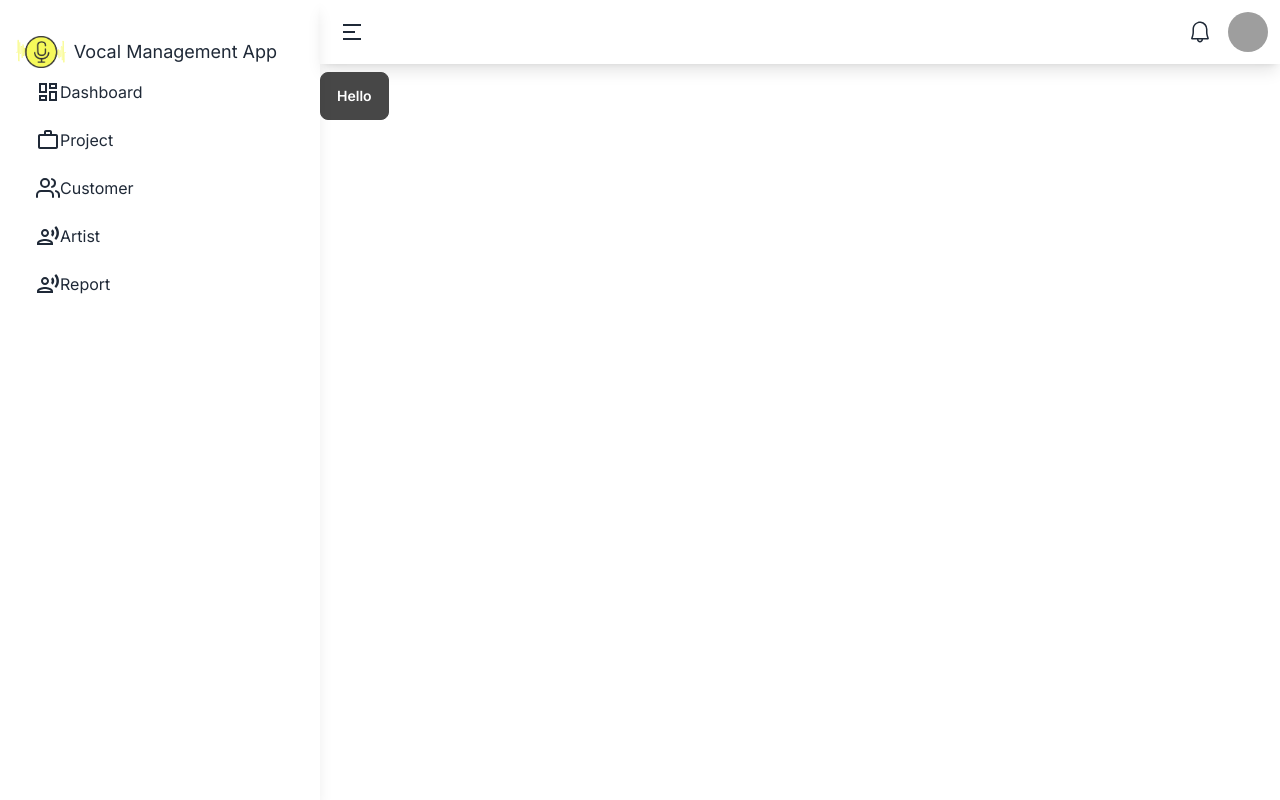
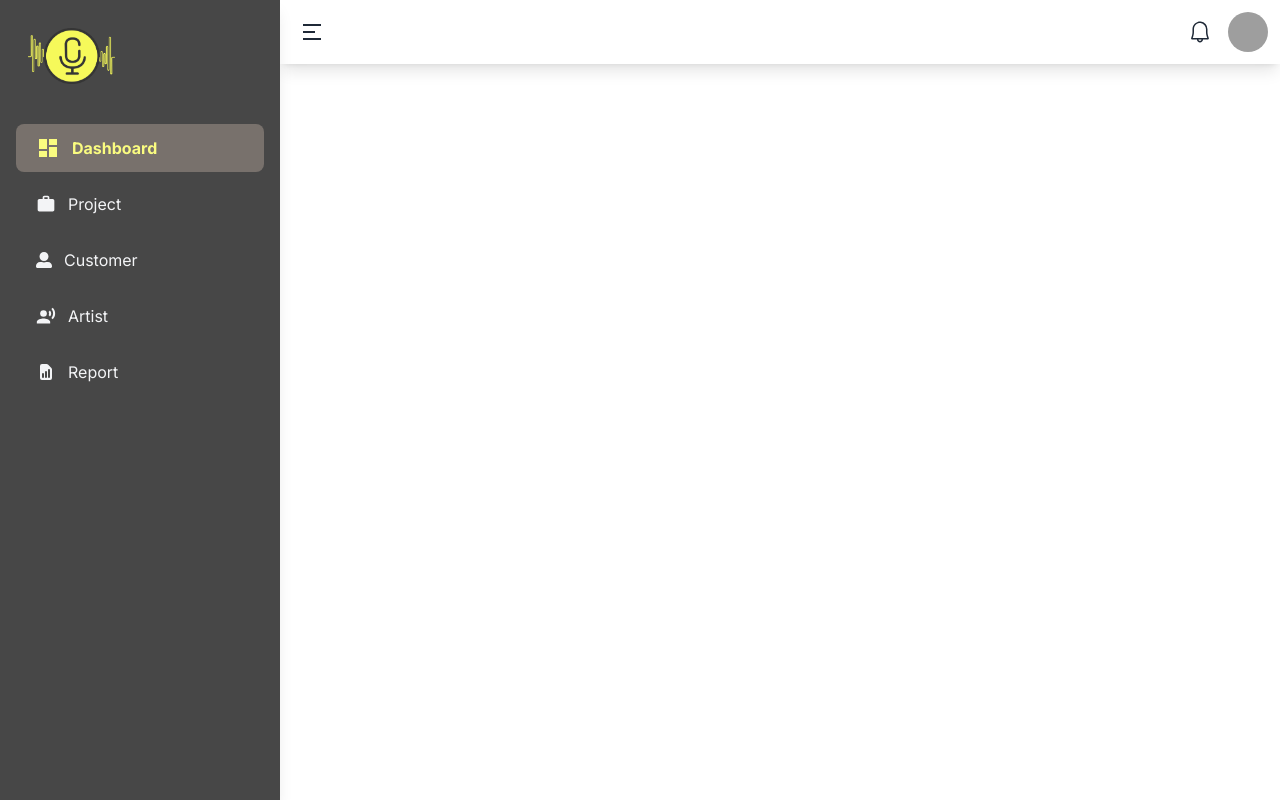
Before and after one commit to trongnsiwa/voice-admin, a Next.js app: page / in a window 1280 px wide. Built offline with nearby package versions, Linux system fonts and the light colour scheme; grey boxes are pictures that could not be loaded.

Commit message:
customize sidebar

```diff
--- a/components/common/header.tsx
+++ b/components/common/header.tsx
@@ -7,7 +7,7 @@ import { RiMenu2Line } from 'react-icons/ri';
 import { VscBell, VscBellDot } from 'react-icons/vsc';
 import { IoLogOutOutline } from 'react-icons/io5';
 import { motion } from 'framer-motion';
-import { useBoolean, useOnClickOutside } from 'usehooks-ts';
+import { useBoolean, useMediaQuery, useOnClickOutside } from 'usehooks-ts';
 import { toggleSidebar } from '@redux/actions/sidebar-action';
 
 const Header = () => {
@@ -26,6 +26,8 @@ const Header = () => {
   // router
   const router = useRouter();
 
+  const matches = useMediaQuery('(min-width: 1440px)');
+
   const logOut = () => {
     // dispatch(logoutAction());
     // router.push('/signin');
@@ -37,12 +39,18 @@ const Header = () => {
 
   return (
     <>
-      <motion.div className="navbar mb-2 shadow-lg">
+      <div className="navbar mb-2 shadow-lg">
         <div className="flex-1">
-          <input id="drawer" type="checkbox" className="drawer-toggle" />
+          <input
+            id="drawer"
+            type="checkbox"
+            className={matches ? 'hidden' : `drawer-toggle matches`}
+          />
           <label
             htmlFor="drawer"
-            className="btn btn-circle btn-ghost drawer-button"
+            className={
+              matches ? 'hidden' : `btn btn-circle btn-ghost drawer-button`
+            }
             onClick={() => dispatch(toggleSidebar(!open))}
           >
             <RiMenu2Line className="inline-block w-6 h-6" />
@@ -82,7 +90,7 @@ const Header = () => {
             </li>
           </motion.ul>
         </div>
-      </motion.div>
+      </div>
     </>
   );
 };
--- a/components/common/sidebar.tsx
+++ b/components/common/sidebar.tsx
@@ -3,25 +3,13 @@ import { useAppDispatch, useAppSelector } from '@redux/store/hooks';
 import { sidebars } from '@shared/routes/sidebar';
 import { AnimatePresence, motion } from 'framer-motion';
 import Link from 'next/link';
+import { useRouter } from 'next/router';
 import { useEffect, useRef } from 'react';
 import { useMediaQuery } from 'usehooks-ts';
 
-const sideVariants = {
-  closed: {
-    transition: {
-      staggerChildren: 0.2,
-      staggerDirection: -1,
-    },
-  },
-  open: {
-    transition: {
-      staggerChildren: 0.2,
-      staggerDirection: 1,
-    },
-  },
-};
+const Sidebar = () => {
+  const router = useRouter();
 
-const Sidebar = () => {
   // selctor & dispatch
   const { open } = useAppSelector((state) => state.sidebar);
   const dispatch = useAppDispatch();
@@ -39,42 +27,43 @@ const Sidebar = () => {
       {open && (
         <>
           <motion.div
-            className="drawer-side shadow-lg h-screen"
-            initial={{ x: '-100%' }}
+            className="drawer-side bg-primary shadow-lg h-screen"
+            initial={{ width: '0', x: '-100%' }}
             animate={{
+              width: '280px',
               x: 0,
             }}
             exit={{
+              width: '0',
               x: '-100%',
             }}
             transition={{ type: 'spring', bounce: 0, duration: 0.4 }}
           >
-            <motion.ul
-              className="menu p-4 overflow-y-auto w-80 text-base-content"
-              initial="closed"
-              animate="open"
-              variants={sideVariants}
-            >
-              <li>
-                <div className="flex items-center mt-5">
-                  <img className="h-8" src="/images/logo.png" alt="" />
-                  <p className="text-lg pl-2 leading-none text-center">
-                    Vocal Management App
-                  </p>
+            <ul className="menu p-4 overflow-y-auto text-base-content">
+              <li className="mb-7">
+                <div className="m-3">
+                  <img className="h-14" src="/images/logo.png" alt="" />
                 </div>
               </li>
               {sidebars &&
                 sidebars.map((bar, index) => (
-                  <li key={`bar_${index}`}>
+                  <li
+                    key={`bar_${index}`}
+                    className={`mb-2 hover:bg-stone-500 hover:rounded-lg  ${
+                      router.pathname.includes(bar.path)
+                        ? 'text-secondary font-bold bg-stone-500 rounded-lg'
+                        : 'text-gray-100'
+                    }`}
+                  >
                     <Link href={bar.path}>
                       <a>
                         {bar.icon}
-                        {bar.name}
+                        <span className={'ml-3'}>{bar.name}</span>
                       </a>
                     </Link>
                   </li>
                 ))}
-            </motion.ul>
+            </ul>
           </motion.div>
         </>
       )}
--- a/pages/index.tsx
+++ b/pages/index.tsx
@@ -20,7 +20,7 @@ const Home: NextPage = () => {
       </Head>
 
       <Layout>
-        <button className="btn btn-primary">Hello</button>
+        <></>
       </Layout>
     </>
   );
--- a/shared/routes/sidebar.tsx
+++ b/shared/routes/sidebar.tsx
@@ -1,9 +1,6 @@
-import {
-  MdOutlineDashboard,
-  MdWorkOutline,
-  MdOutlineRecordVoiceOver,
-} from 'react-icons/md';
-import { FiUsers } from 'react-icons/fi';
+import { MdDashboard, MdWork, MdRecordVoiceOver } from 'react-icons/md';
+import { HiDocumentReport } from 'react-icons/hi';
+import { FaUserAlt } from 'react-icons/fa';
 
 export interface Bar {
   icon: JSX.Element;
@@ -13,27 +10,27 @@ export interface Bar {
 
 export const sidebars: Bar[] = [
   {
-    icon: <MdOutlineDashboard className="h-6 w-6" />,
+    icon: <MdDashboard className="h-6 w-6" />,
     name: 'Dashboard',
     path: '/',
   },
   {
-    icon: <MdWorkOutline className="h-6 w-6" />,
+    icon: <MdWork className="h-5 w-5" />,
     name: 'Project',
     path: '/project',
   },
   {
-    icon: <FiUsers className="h-6 w-6" />,
+    icon: <FaUserAlt className="h-4 w-4" />,
     name: 'Customer',
     path: '/customer',
   },
   {
-    icon: <MdOutlineRecordVoiceOver className="h-6 w-6" />,
+    icon: <MdRecordVoiceOver className="h-5 w-5" />,
     name: 'Artist',
     path: '/artist',
   },
   {
-    icon: <MdOutlineRecordVoiceOver className="h-6 w-6" />,
+    icon: <HiDocumentReport className="h-5 w-5" />,
     name: 'Report',
     path: '/report',
   },
--- a/shared/styles/global.css
+++ b/shared/styles/global.css
@@ -18,3 +18,7 @@ body {
 .btn {
   @apply normal-case;
 }
+
+.btn-ghost {
+  @apply hover:bg-stone-200;
+}
```
